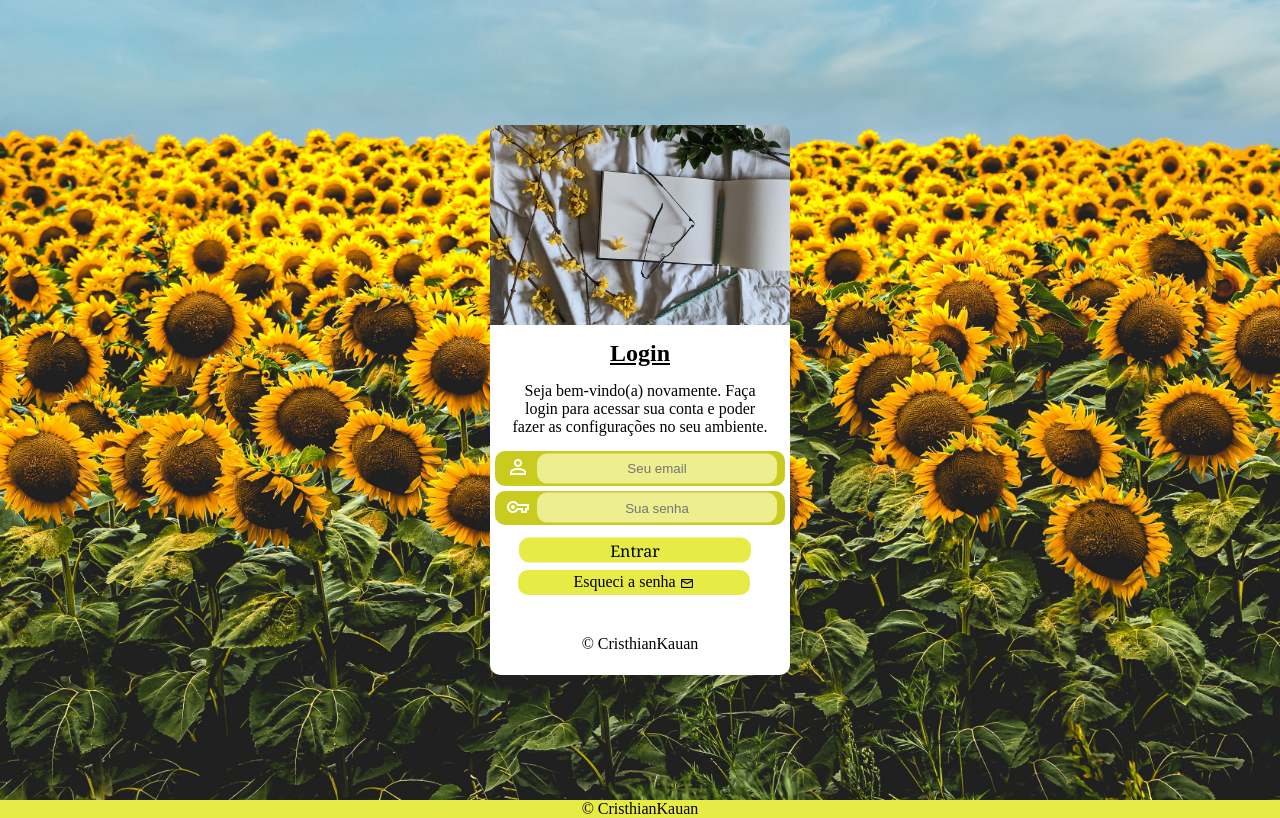
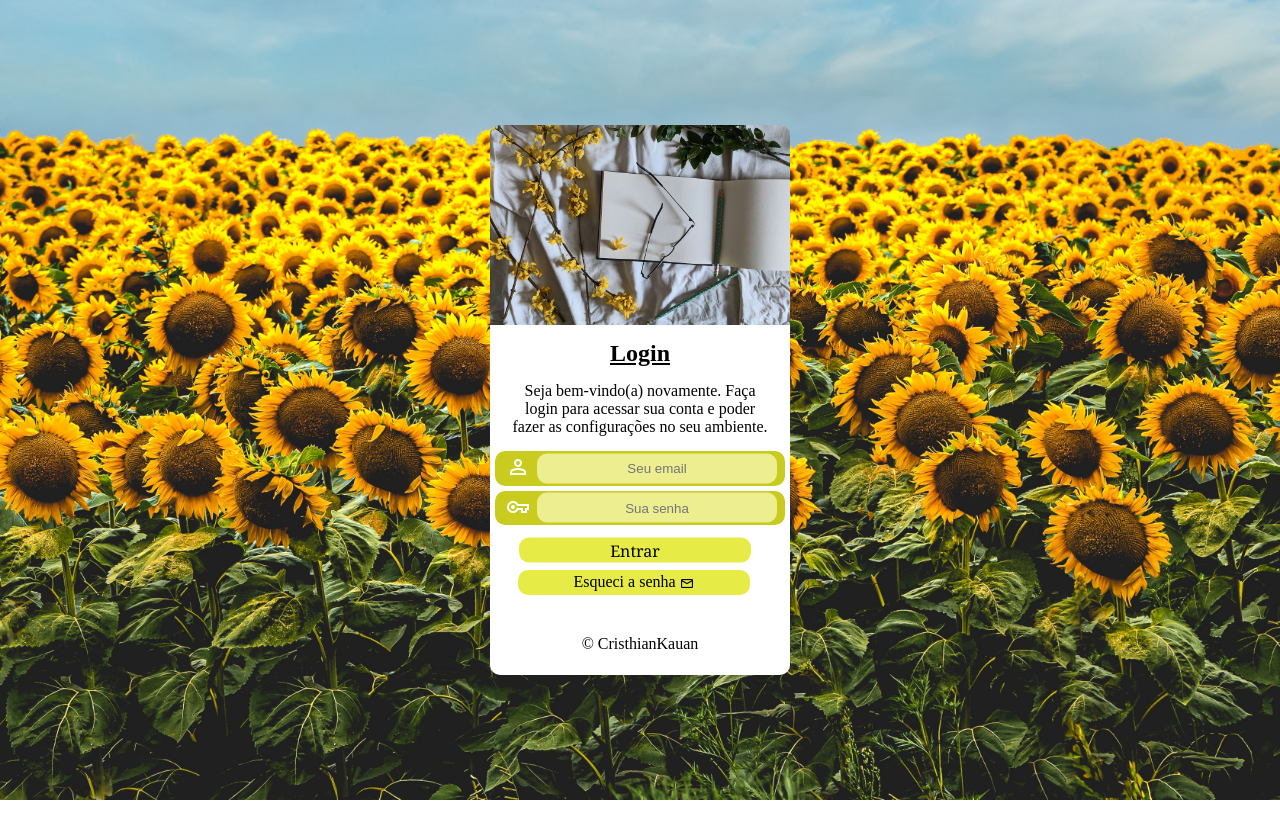
Before and after one commit to CristhianKauan/projeto-login, a PHP site: page /login04/index.html in a window 1280 px wide. Run offline with PHP 8.4, Linux system fonts and the light colour scheme.

Commit message:
delete footer

```diff
--- a/login04/index.html
+++ b/login04/index.html
@@ -37,7 +37,7 @@
         </section>
 
     </main>
-    <footer>&copy CristhianKauan</footer>
+
 
 
 </body>
--- a/login04/style.css
+++ b/login04/style.css
@@ -8,12 +8,14 @@ body,html{
  background: #E7EB46 url(yellow/pexels-todd-trapani-5241874\ \(1\).jpg);
  background-position: bottom center;
  background-size: cover;
+ background-attachment: fixed;
  position: relative;
  background-repeat: no-repeat;
  width: 100vw;
  height: 100vh;
  color: black;
  text-align: center;
+ overflow: hidden;
 }
 
 main{
```
